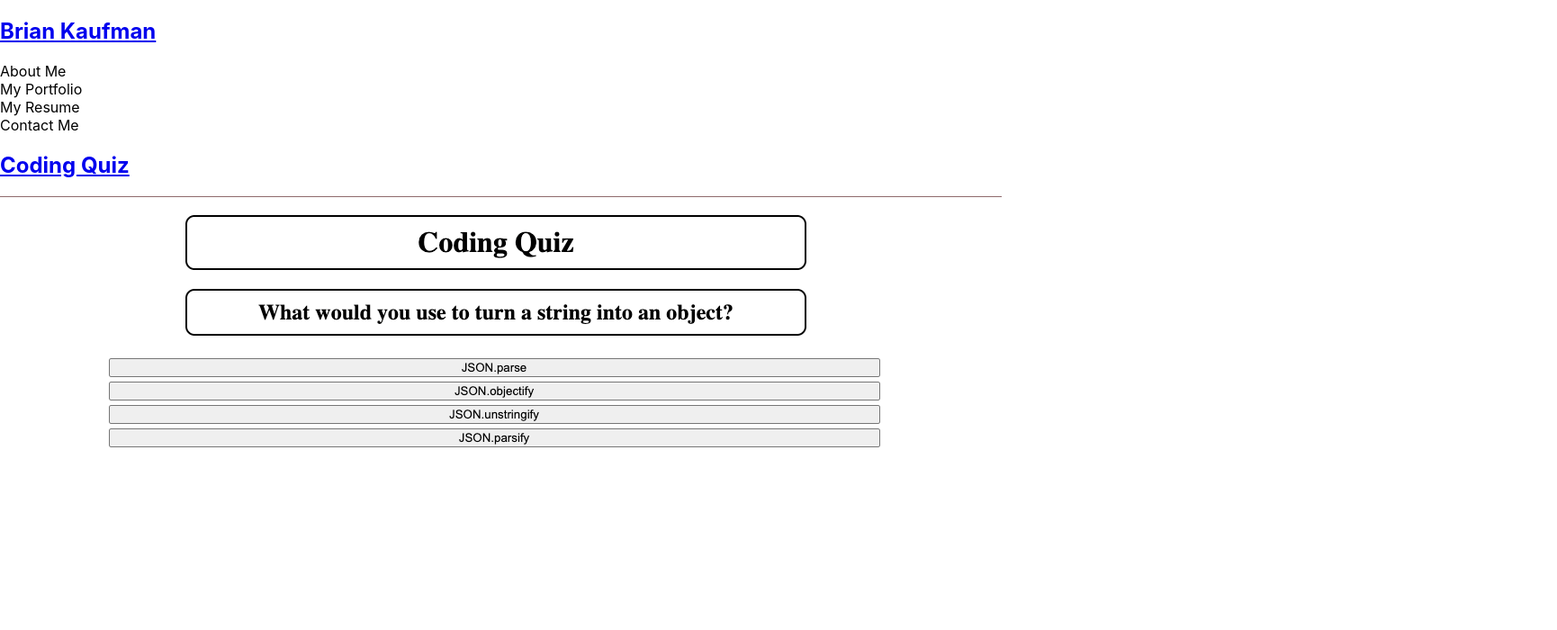
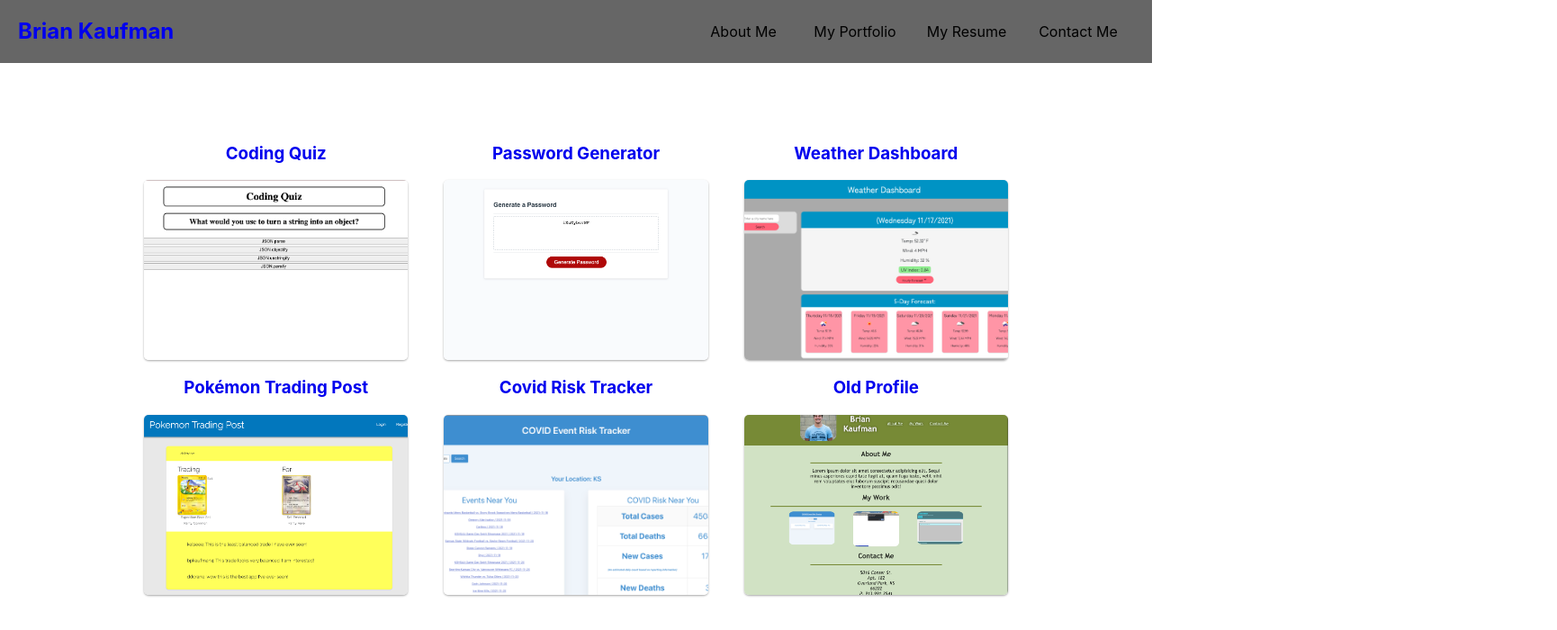
Before and after one commit to bpkaufman4/my-portfolio, a React (Create React App) app: page / in a window 1280 px wide. Both pictures are taken after a click on the element "My Portfolio". Shown: the top 700 px of the page at 90% size, 1730 px wide, since content can reach past the window. Built offline with nearby package versions, Linux system fonts and the light colour scheme.

Commit message:
responsive layout

```diff
--- a/src/App.css
+++ b/src/App.css
@@ -1,38 +1,172 @@
-.App {
+/* zbody {
+  margin: -20px 0;
+} */
+header {
+  background-color: #666;
+  width: calc(100% - 40px);
+  padding: 20px;
+  float: left;
+}
+
+header h2 {
+  width: 100%;
+  float: left;
+  text-align: center;
+  margin: unset;
+  padding-bottom: 20px;
+}
+
+h1, p, section, main {
+  width: 100%;
+  float: left;
+}
+
+h2, nav {
+  box-sizing: border-box;
+}
+
+h1 {
+  margin-top: unset;
+}
+
+p {
+  margin-top: unset;
+}
+
+form {
   text-align: center;
 }
 
-.App-logo {
-  height: 40vmin;
-  pointer-events: none;
+section h2 {
+  text-align: center;
 }
 
-@media (prefers-reduced-motion: no-preference) {
-  .App-logo {
-    animation: App-logo-spin infinite 20s linear;
+nav div {
+  width: 50%;
+  float: left;
+  text-align: center;
+}
+
+nav div:nth-child(1), nav div:nth-child(2) {
+  margin-bottom: 10px;
+}
+
+main {
+  min-height: calc(100vh - 174px);
+  text-align: center;
+  width: 100%;
+  padding: 30px;
+  box-sizing: border-box;
+}
+
+footer {
+  background-color: #666;
+  width: 100%;
+  float: left;
+  text-align: center;
+}
+
+footer p {
+  margin: 20px 0;
+}
+
+textarea {
+  resize: none;
+}
+
+#project {
+  width: 100%;
+  float:left;
+  box-sizing: border-box;
+  padding: 0 20px;
+}
+
+textarea, input {
+  border: 1px solid #999;
+  margin-bottom: 5px;
+  padding: 10px;
+  width: 100%;
+  box-sizing: border-box;
+}
+
+a {
+  text-decoration: none;
+}
+
+img {
+  width: 100%;
+  border-radius: 5px;
+  box-shadow: 0 1px 3px rgba(0,0,0,0.12), 0 1px 2px rgba(0,0,0,0.24);
+  transition: all 0.3s cubic-bezier(.25,.8,.25,1);
+}
+
+img:hover {
+  box-shadow: 0 14px 28px rgba(0,0,0,0.25), 0 10px 10px rgba(0,0,0,0.22);
+}
+
+@media only screen and (min-width:768px) {
+  nav div {
+    width: 25%;
+  }
+
+  main {
+  min-height: calc(100vh - 174px);
+  }
+
+  #project {
+    width: 50%;
+  }
+
+  #project:nth-child(even) {
+    float: right;
+  }
+
+  img {
+    display: block;
+    object-fit: cover;
+    width: 100%;
+    height: 200px;
+  }
+
+  form {
+    padding: 0 50px;
   }
 }
 
-.App-header {
-  background-color: #282c34;
-  min-height: 100vh;
-  display: flex;
-  flex-direction: column;
-  align-items: center;
-  justify-content: center;
-  font-size: calc(10px + 2vmin);
-  color: white;
+@media only screen and (min-width:1024px) {
+  #project {
+    width: calc(100% / 3);
+  }
+
+  nav {
+    width: 40%;
+    float: right;
+  }
+
+  header h2 {
+    width: 60%;
+    padding-bottom: unset;
+    text-align: left;
+  }
+
+  main {
+    min-height: calc(100vh - 126px);
+    text-align: left;
+    padding: 70px 140px 140px;
+  }
+
+  #project {
+    text-align: center;
+  }
+
+  nav {
+    position: relative;
+    top:5px;
+  }
 }
 
-.App-link {
-  color: #61dafb;
-}
-
-@keyframes App-logo-spin {
-  from {
-    transform: rotate(0deg);
-  }
-  to {
-    transform: rotate(360deg);
+@media only screen and (min-width:1440px) {
+  main {
+    padding: 70px 25% ;
   }
 }
--- a/src/components/Contact/index.js
+++ b/src/components/Contact/index.js
@@ -16,19 +16,16 @@ function Contact() {
 
     return (
         <section>
-            <h1>Reach out</h1>
+            <h2>Reach out</h2>
             <form id="contact-form">
                 <div>
-                    <label htmlFor="name">Name:</label>
-                    <input type="text" name="name" defaultValue={name} onChange={handleChange} required></input>
+                    <input placeholder="Name" type="text" name="name" defaultValue={name} onChange={handleChange} required></input>
                 </div>
                 <div>
-                    <label htmlFor="email">Email address:</label>
-                    <input type="email" name="email" defaultValue={email} onChange={handleChange} required></input>
+                    <input placeholder="Email" type="email" name="email" defaultValue={email} onChange={handleChange} required></input>
                 </div>
                 <div>
-                    <label htmlFor="message">Message:</label>
-                    <textarea name="message" rows="5" defaultValue={message} onChange={handleChange} required></textarea>
+                    <textarea placeholder="Message" name="message" rows="5" defaultValue={message} onChange={handleChange} required></textarea>
                 </div>
                 <button type="submit" onSubmit={handleSubmit}>Submit</button>
             </form>
--- a/src/components/Portfolio/index.js
+++ b/src/components/Portfolio/index.js
@@ -15,8 +15,8 @@ function Portfolio() {
         <section className="my-5">
             {projects.map((project) => (
                 <>
-                    <div>
-                        <h2><a href={project.url}>{project.name}</a></h2>
+                    <div id="project">
+                        <h3><a href={project.url}>{project.name}</a></h3>
                         <a href={project.url}><img alt={`screenshot of the ${project.name} homepage`} src={project.image}/></a>
                     </div>
                 </>
@@ -26,10 +26,3 @@ function Portfolio() {
 }
 
 export default Portfolio;
-
-
-
-// https://bpkaufman4.github.io/coding-quiz/
-//
-//
-// https://bpkaufman4.github.io/challenge-2/
```
